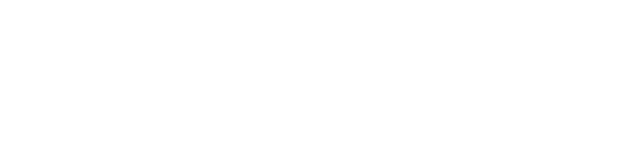
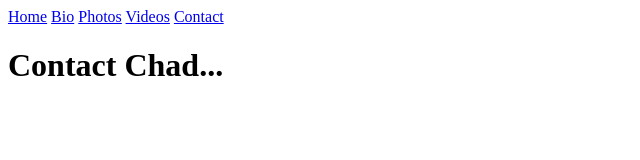
Before and after one commit to ChadM95/Web-UI-design-project, a plain HTML site: page contact.html in a window 1280 px wide. Shown: the whole page, without its empty margins (0-640 px from the left). Drawn offline with Linux system fonts and the light colour scheme.

Commit message:
link all pages together

```diff
--- a/contact.html
+++ b/contact.html
@@ -3,10 +3,17 @@
 <head>
     <meta charset="utf-8">
     <meta name="viewport" content="width=device-width, initial-scale=1.0">
-    <title> </title>
+    <title>Contact</title>
 </head>
 <body>
-
+    <div id="nav">
+        <a href="./index.html">Home</a>
+        <a href="./bio.html">Bio</a>
+        <a href="./pics.html">Photos</a>
+        <a href="./vids.html">Videos</a>
+        <a href="./contact.html">Contact</a>
+    </div>
+<h1>Contact Chad...</h1>
 
 
 </body>
```
Also changed, not shown: bio.html (+9 -2 lines), index.html (+2 -1 lines), pics.html (+9 -2 lines), vids.html (+9 -2 lines).
